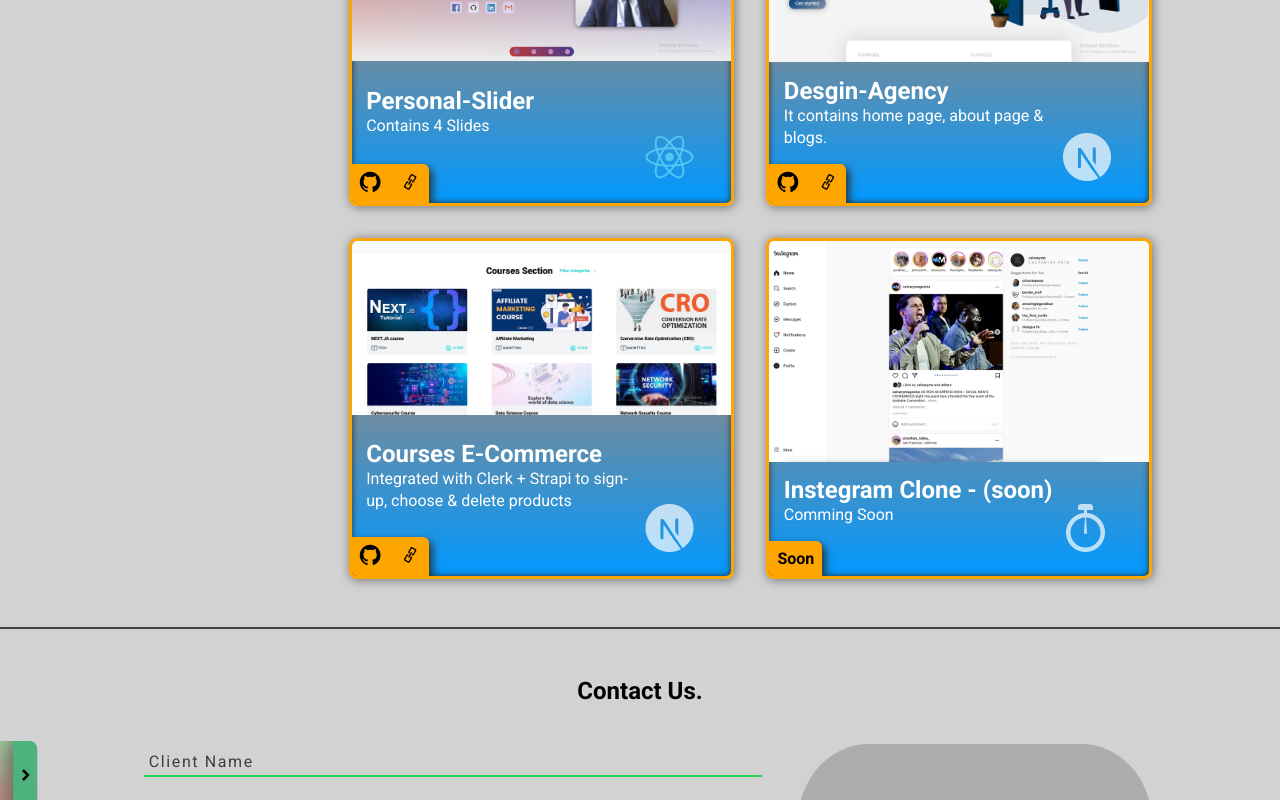
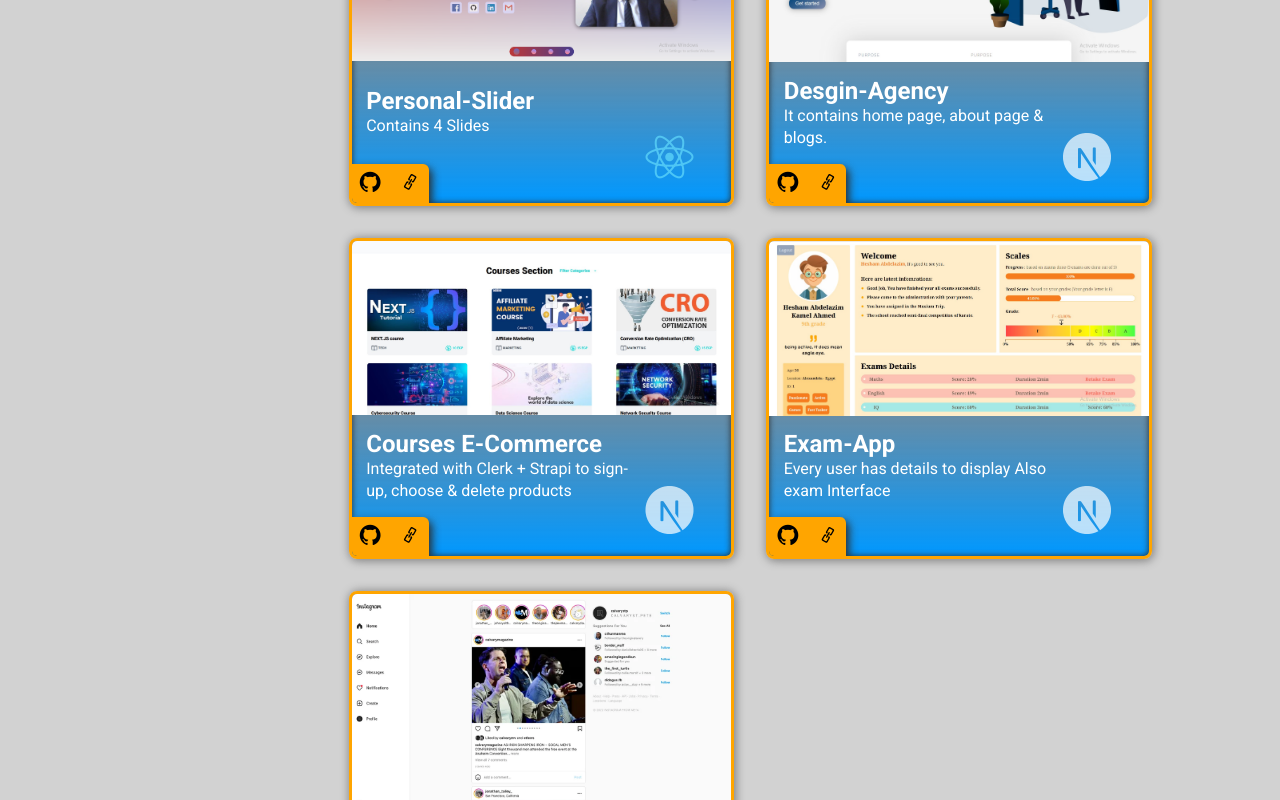
Before and after one commit to heshamabdelazim/Hesham-Portfolio, a React (Vite) app: page / in a window 1280 px wide. Shown: the part 2000-2800 px from the top of the page. Built offline with nearby package versions, Linux system fonts and the light colour scheme.

Commit message:
adding a new project

```diff
--- a/index.html
+++ b/index.html
@@ -4,7 +4,7 @@
     <meta charset="UTF-8" />
     <link rel="icon" href="/src/images/H image.jpg" />
     <meta name="viewport" content="width=device-width, initial-scale=1.0" />
-    <title>Hesham project</title>
+    <title>Hesham Portfolio</title>
     <!-- icons from Icomoon Link is https://icomoon.io/app/#/select -->
     <link rel="stylesheet" href="./src/icons/style.css" />
   </head>
--- a/src/components/3-main/main.jsx
+++ b/src/components/3-main/main.jsx
@@ -16,6 +16,7 @@ import port2 from "../../images/port2.png";
 import soon from "../../images/soon.webp";
 import design from "../../images/designAgency.jpg";
 import eCommerce from "../../images/e-commerce.jpg";
+import exam from "../../images/exam.jpg";
 // import Instagram from "../../images/instagram-delete-later.webp"
 
 const Main = () => {
@@ -98,16 +99,25 @@ const Main = () => {
       photo: eCommerce,
       head: "Courses E-Commerce",
       para: "Integrated with Clerk + Strapi to sign-up, choose & delete products ",
-      link: "https://github.com/heshamabdelazim/courses-Ecommerce",
+      repo: "https://github.com/heshamabdelazim/courses-Ecommerce",
       demoLink: "https://main--courses-ecommerce-hesham.netlify.app/",
       category: "E-commerce",
+      icon: "icon-next-dot-js",
+    },
+    {
+      photo: exam,
+      head: "Exam-App",
+      para: "Every user has details to display Also exam Interface",
+      repo: "https://github.com/heshamabdelazim/exam-app",
+      demoLink: "https://exam-hesham.netlify.app/",
+      category: "Apps",
       icon: "icon-next-dot-js",
     },
     {
       photo: soon,
       head: "Instegram Clone",
       para: "Comming Soon ",
-      // link: "https://github.com/heshamabdelazim/courses-Ecommerce",
+      // repo: "https://github.com/heshamabdelazim/courses-Ecommerce",
       // demoLink: "https://main--courses-ecommerce-hesham.netlify.app/",
       category: "Apps",
       // icon: "icon-next-dot-js",
```
Also changed, not shown: src/images/exam.jpg (added).
